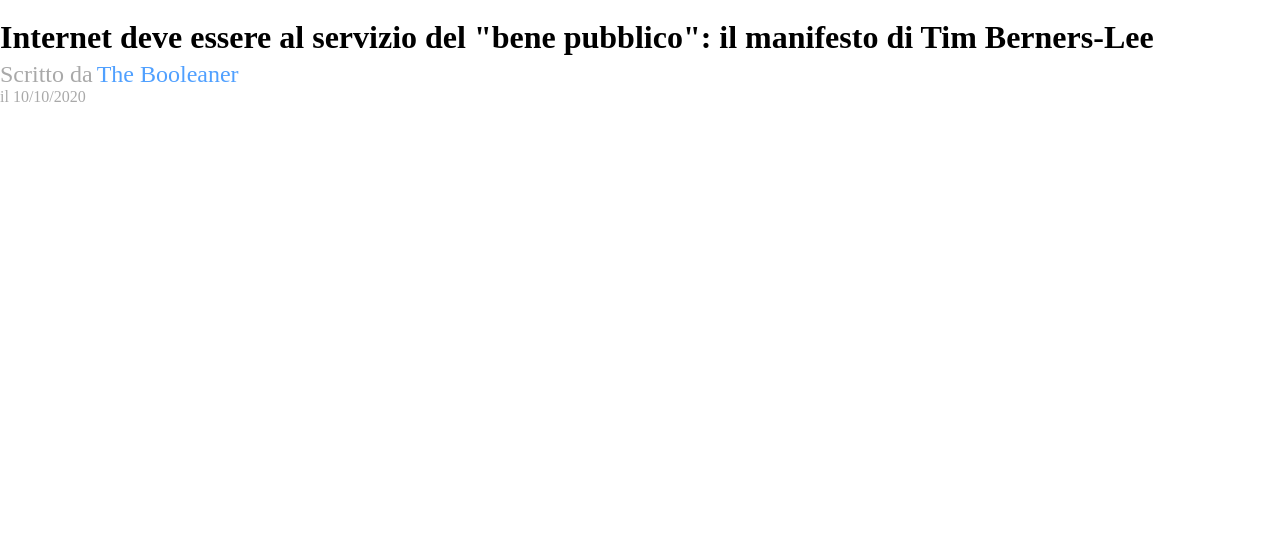
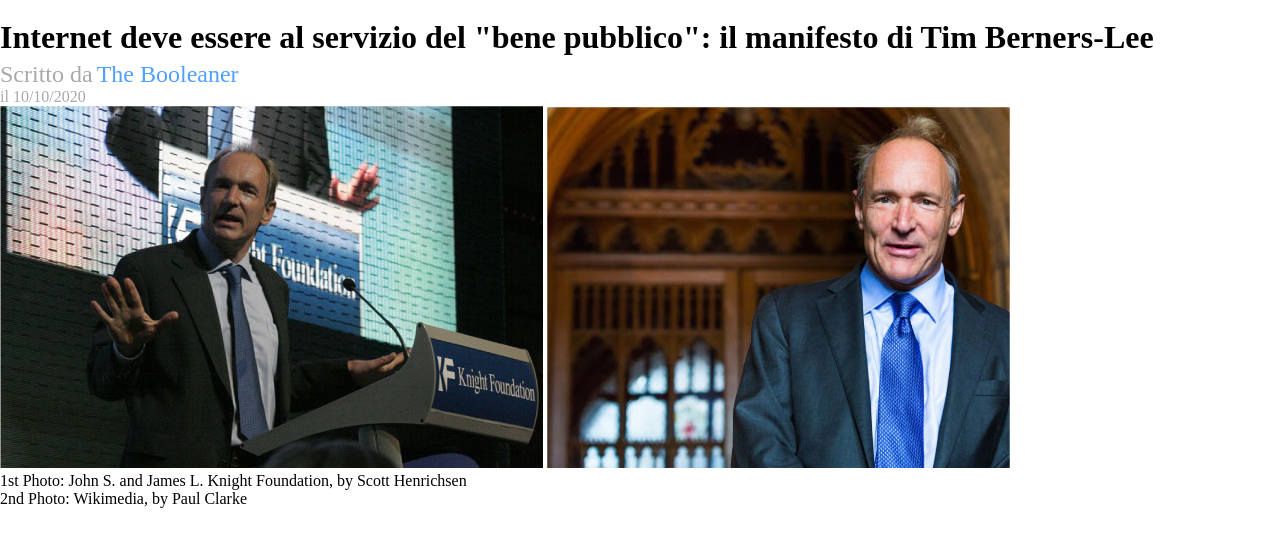
Before and after one commit to giovannitamburini/html-css-booleaner, a plain HTML site: page index.html in a window 1280 px wide. Shown: the part 192-738 px from the top of the page. Drawn offline with Linux system fonts and the light colour scheme.

Commit message:
inserimento sezione immagini

```diff
--- a/index.html
+++ b/index.html
@@ -22,9 +22,16 @@
             <span id="autore-2">The Booleaner</span>
             <div id="data">il 10/10/2020</div>
         </div>
+    </header>
 
-
-    </header>
+    <main>
+        <section>
+            <img src="img/tim-1.jpg" alt="tim-1">
+            <img src="img/tim-2.jpg" alt="tim-2">
+            <div>1st Photo: John S. and James L. Knight Foundation, by Scott Henrichsen</div>
+            <div>2nd Photo: Wikimedia, by Paul Clarke</div>
+        </section>
+    </main>
  </body>
 
 
```
